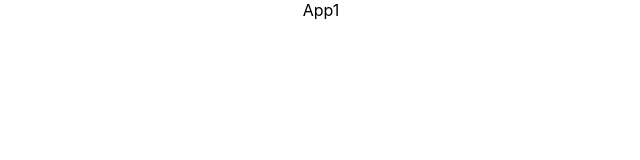
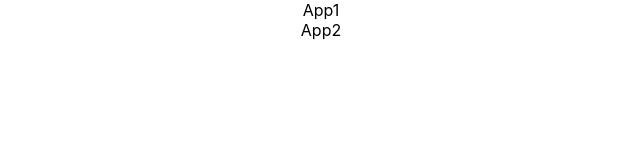
Before and after one commit to pranay-1997/reactapp, a React (Create React App) app: page / in a window 1280 px wide. Shown: the top 160 px of the page, without its empty margins (319-959 px from the left). Built offline with nearby package versions, Linux system fonts and the light colour scheme.

Commit message:
added one file

```diff
--- a/src/App.js
+++ b/src/App.js
@@ -1,11 +1,13 @@
 import logo from './logo.svg';
 import './App.css';
 import App1 from './components/App1';
+import App2 from './components/App2';
 
 function App() {
   return (
     <div className="App">
       <App1/>
+      <App2/>
     </div>
   );
 }
--- /dev/null
+++ b/src/components/App2.js
@@ -0,0 +1,9 @@
+import React from 'react'
+
+const App2 = () => {
+  return (
+    <div>App2</div>
+  )
+}
+
+export default App2
```
